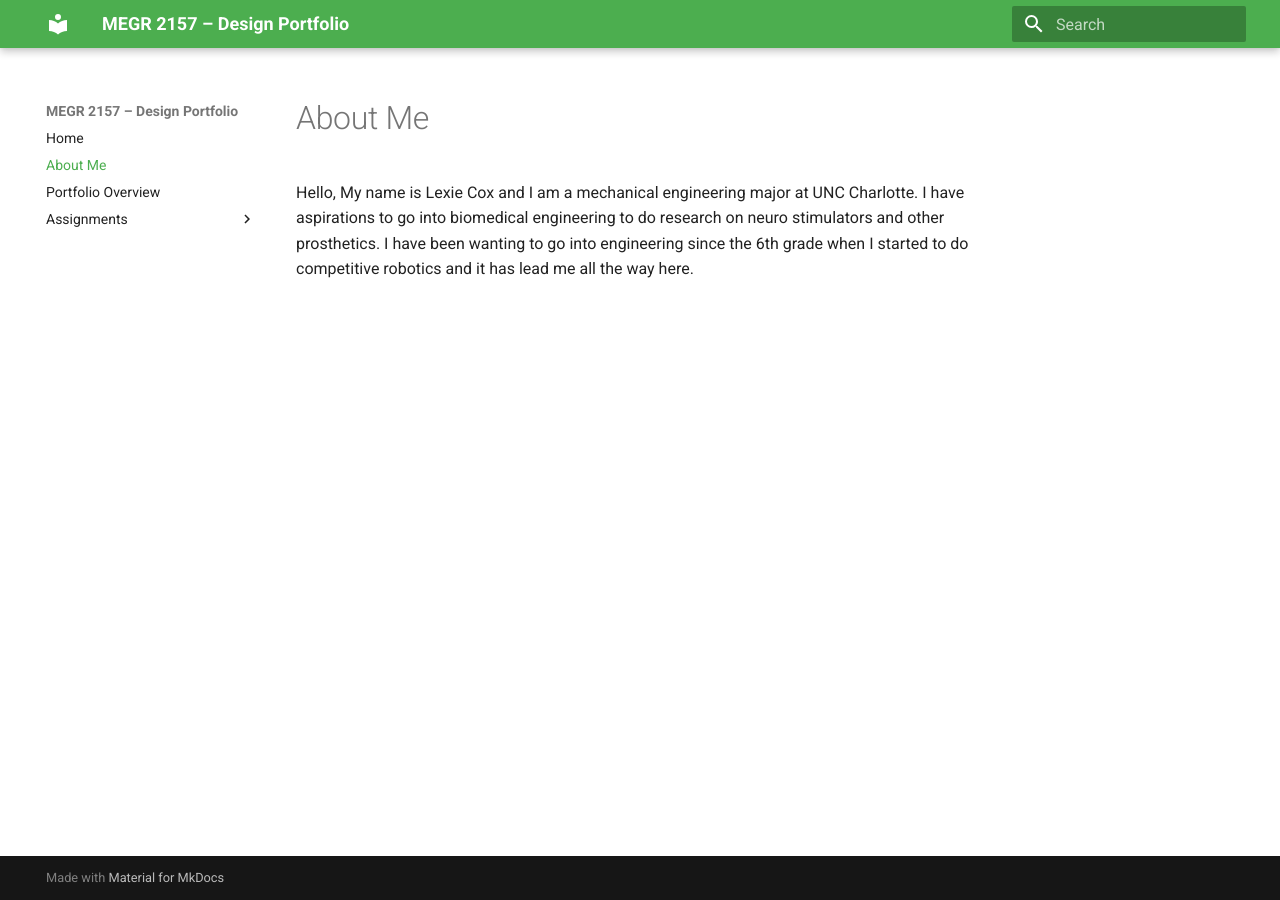
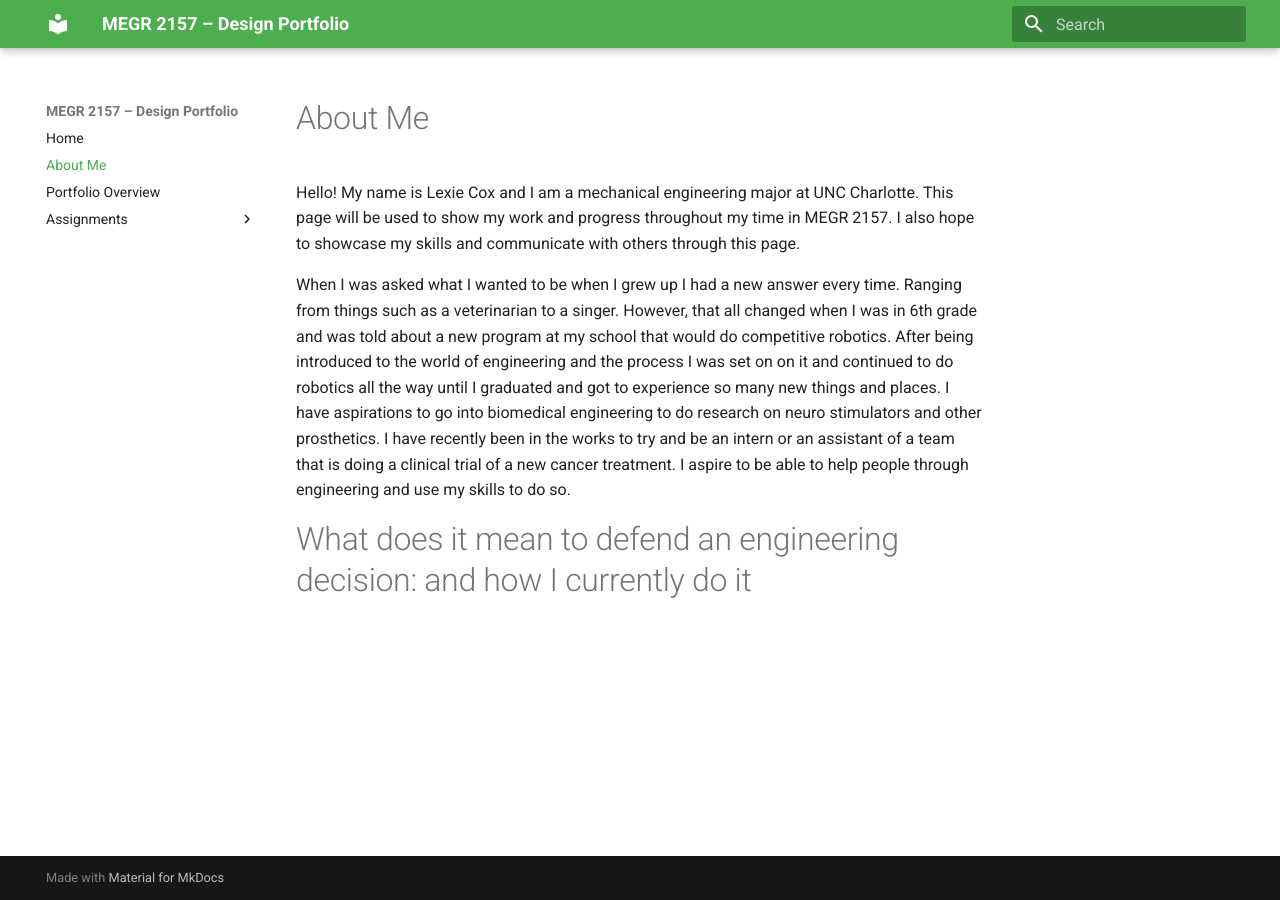
Before and after one commit to lexiecox628/megr2157-portfolio, an MkDocs documentation site: the page built from docs/aboutme/index.md, in a window 1280 px wide. Built offline with MkDocs 1.6.1 and Material for MkDocs 9.7.7, drawn with Linux system fonts in a browser that asks for light colours.

Commit message:
Update 2

```diff
--- a/docs/aboutme/index.md
+++ b/docs/aboutme/index.md
@@ -1,3 +1,7 @@
 #About Me
 
-Hello, My name is Lexie Cox and I am a mechanical engineering major at UNC Charlotte. I have aspirations to go into biomedical engineering to do research on neuro stimulators and other prosthetics. I have been wanting to go into engineering since the 6th grade when I started to do competitive robotics and it has lead me all the way here.
+Hello! My name is Lexie Cox and I am a mechanical engineering major at UNC Charlotte. This page will be used to show my work and progress throughout my time in MEGR 2157. I also hope to showcase my skills and communicate with others through this page.
+
+When I was asked what I wanted to be when I grew up I had a new answer every time. Ranging from things such as a veterinarian to a singer. However, that all changed when I was in 6th grade and was told about a new program at my school that would do competitive robotics. After being introduced to the world of engineering and the process I was set on on it and continued to do robotics all the way until I graduated and got to experience so many new things and places. I have aspirations to go into biomedical engineering to do research on neuro stimulators and other prosthetics. I have recently been in the works to try and be an intern or an assistant of a team that is doing a clinical trial of a new cancer treatment. I aspire to be able to help people through engineering and use my skills to do so.
+
+#What does it mean to defend an engineering decision: and how I currently do it
```
